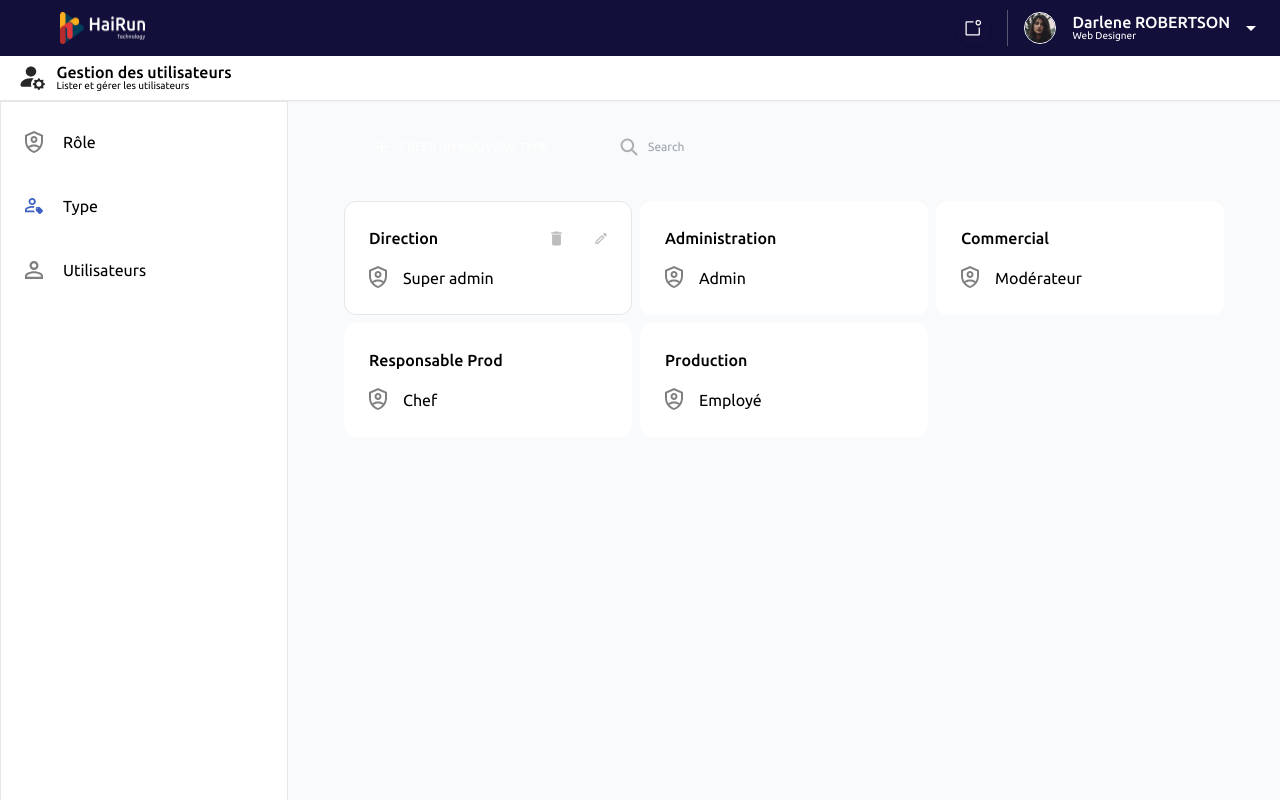
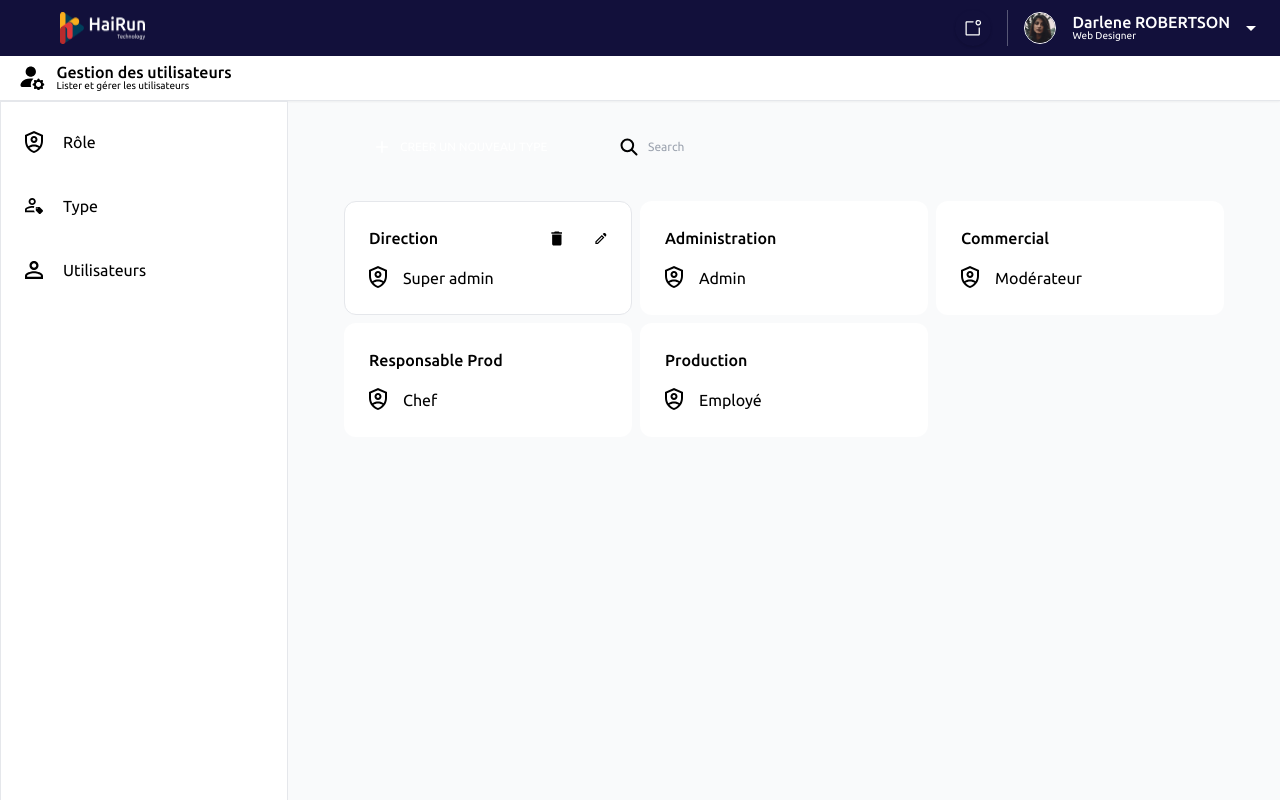
Before and after one commit to houlderHR/hairunsi-react-js-app, a React (Vite) app in the folder front/: page /user-manager/type in a window 1280 px wide. Built offline with nearby package versions, Linux system fonts and the light colour scheme.

Commit message:
fix: icon color on hover

```diff
--- a/front/src/shared/Icon/Icon.tsx
+++ b/front/src/shared/Icon/Icon.tsx
@@ -2,15 +2,16 @@ import { FC } from 'react';
 
 interface IconType {
   name: string;
+  className?: string;
   size?: number;
   width?: number;
   height?: number;
 }
 
-const Icon: FC<IconType> = ({ name, width, height, size = 16 }) => (
-  <div style={{ height: `${height ?? size}px`, width: `${width ?? size}px` }}>
-    <img className="bg-no-repeat bg-contain w-full h-full" src={`/icon/${name}.svg`} alt="" />
-  </div>
+const Icon: FC<IconType> = ({ name, width, height, className, size = 16 }) => (
+  <svg className={className} width={width ?? size} height={height ?? size}>
+    <use xlinkHref={`/icon/sprite.svg#${name}`} />
+  </svg>
 );
 
 export default Icon;
--- a/front/src/shared/authenticated/CardType/IconCardType.tsx
+++ b/front/src/shared/authenticated/CardType/IconCardType.tsx
@@ -14,9 +14,9 @@ const IconCardType: FC<IconBoxProps> = ({ withOther }) => {
 
   return (
     <div className={classes}>
-      <Icon name="trash" height={15} width={11.67} />
+      <Icon name="trash" className="hover:text-red-400 duration-300" height={15} width={11.67} />
       <span className="w-px h-4 bg-gray-3" />
-      <Icon width={11.67} height={15} name="pen" />
+      <Icon width={11.67} className="hover:text-secondary duration-300" height={15} name="pen" />
     </div>
   );
 };
--- a/front/src/shared/authenticated/NavBar/DropDown/DropDownListItem.tsx
+++ b/front/src/shared/authenticated/NavBar/DropDown/DropDownListItem.tsx
@@ -8,7 +8,7 @@ interface DropDownListItemProps {
 
 const DropDownListItem: FC<DropDownListItemProps> = ({ name, icon }) => (
   <div className="flex hover:font-medium py-3 flex-row gap-4">
-    <Icon name={icon} />
+    <Icon className="hover:text-red-500" name={icon} />
     <p>{name}</p>
   </div>
 );
```
Also changed, not shown: front/public/icon/sprite.svg (added).
